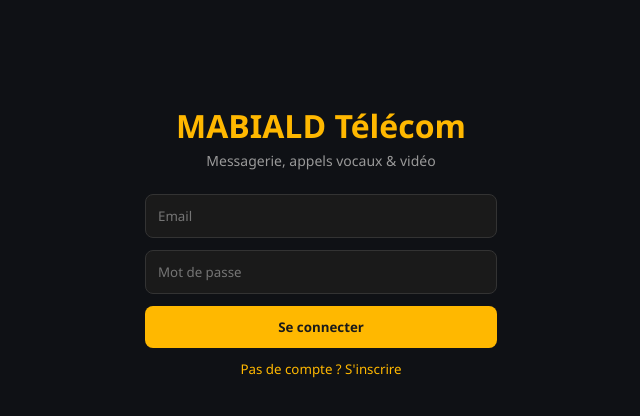
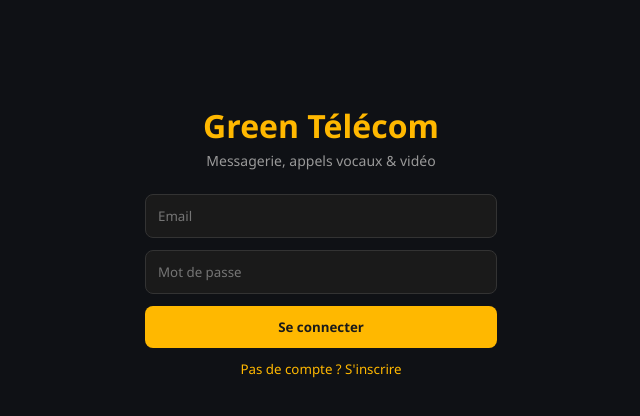
Before and after one commit to soldholding-hash/mabiald-telecom, a React (Vite) app in the folder frontend/: page / in a window 1280 px wide. Shown: the top 416 px of the page, without its empty margins (319-959 px from the left). Built offline with nearby package versions, Linux system fonts and the light colour scheme.

Commit message:
Renommage: MABIALD Telecom devient Green Telecom

```diff
--- a/frontend/index.html
+++ b/frontend/index.html
@@ -7,7 +7,7 @@
     <meta name="apple-mobile-web-app-capable" content="yes" />
     <meta name="apple-mobile-web-app-status-bar-style" content="black-translucent" />
     <meta name="theme-color" content="#0f1115" />
-    <title>MABIALD Telecom</title>
+    <title>Green Telecom</title>
   </head>
   <body>
     <div id="root"></div>
--- a/frontend/src/components/AdminPanel.jsx
+++ b/frontend/src/components/AdminPanel.jsx
@@ -187,7 +187,7 @@ export default function AdminPanel({ onBack }) {
                   onChange={(e) =>
                     setPhoneInputs((prev) => ({ ...prev, [p.id]: e.target.value }))
                   }
-                  placeholder="Numéro MABIALD à attribuer"
+                  placeholder="Numéro Green à attribuer"
                 />
               </div>
               <div className="admin-actions">
--- a/frontend/src/components/Auth.jsx
+++ b/frontend/src/components/Auth.jsx
@@ -37,7 +37,7 @@ export default function Auth({ onAuth }) {
         }
         if (!data.session) {
           setInfo(
-            "Compte créé. Vérifie ta boîte mail pour confirmer ton adresse, puis attends la validation de ton inscription par MABIALD Télécom avant de pouvoir te connecter."
+            "Compte créé. Vérifie ta boîte mail pour confirmer ton adresse, puis attends la validation de ton inscription par Green Télécom avant de pouvoir te connecter."
           );
           setMode("login");
         } else {
@@ -57,7 +57,7 @@ export default function Auth({ onAuth }) {
 
   return (
     <div className="auth-screen">
-      <h1>MABIALD Télécom</h1>
+      <h1>Green Télécom</h1>
       <p className="tagline">Messagerie, appels vocaux & vidéo</p>
       <form onSubmit={handleSubmit} className="auth-form">
         {mode === "signup" && (
--- a/frontend/src/components/MoneyQR.jsx
+++ b/frontend/src/components/MoneyQR.jsx
@@ -51,7 +51,7 @@ export default function MoneyQR({ profile, onScanResult, onClose }) {
   return (
     <div className="money-transfer-overlay">
       <div className="money-transfer-form qr-modal">
-        <h3>Mabiald Money QR</h3>
+        <h3>Green Money QR</h3>
         <div className="admin-tabs">
           <button
             className={`admin-tab ${tab === "receive" ? "active" : ""}`}
@@ -70,7 +70,7 @@ export default function MoneyQR({ profile, onScanResult, onClose }) {
         {tab === "receive" && (
           <div className="qr-receive-box">
             {qrDataUrl ? (
-              <img src={qrDataUrl} alt="Mon QR code Mabiald Money" className="qr-image" />
+              <img src={qrDataUrl} alt="Mon QR code Green Money" className="qr-image" />
             ) : (
               <p className="empty">Génération du code...</p>
             )}
@@ -83,7 +83,7 @@ export default function MoneyQR({ profile, onScanResult, onClose }) {
           <div className="qr-scan-box">
             <div id={scannerElId} className="qr-scanner-frame" />
             {scanError && <p className="error">{scanError}</p>}
-            <p className="pending-text">Vise le QR code Mabiald Money du bénéficiaire.</p>
+            <p className="pending-text">Vise le QR code Green Money du bénéficiaire.</p>
           </div>
         )}
 
--- a/frontend/src/components/MoneyWallet.jsx
+++ b/frontend/src/components/MoneyWallet.jsx
@@ -537,7 +537,7 @@ export default function MoneyWallet({ profile, onBalanceChange }) {
               <div className="money-tx-info">
                 <span className="money-tx-name">
                   {isCredit
-                    ? "Crédit MABIALD Télécom"
+                    ? "Crédit Green Télécom"
                     : other?.full_name || other?.phone_number || "Utilisateur"}
                 </span>
                 {t.note && <span className="money-tx-note">{t.note}</span>}
--- a/frontend/src/components/PendingApproval.jsx
+++ b/frontend/src/components/PendingApproval.jsx
@@ -7,14 +7,14 @@ export default function PendingApproval({ profile }) {
 
   return (
     <div className="auth-screen">
-      <h1>MABIALD Télécom</h1>
+      <h1>Green Télécom</h1>
       <div className="pending-box">
         <p className="pending-icon">⏳</p>
         <p className="pending-title">Inscription en attente de validation</p>
         <p className="pending-text">
           Merci {profile?.full_name || ""}, ton compte a été créé avec succès.
           Notre équipe vérifie actuellement tes informations et t'attribuera bientôt
-          ton numéro MABIALD Télécom. Tu recevras un accès complet dès validation.
+          ton numéro Green Télécom. Tu recevras un accès complet dès validation.
         </p>
       </div>
       <button className="link-btn" onClick={handleLogout}>Se déconnecter</button>
--- a/frontend/src/components/PinSetup.jsx
+++ b/frontend/src/components/PinSetup.jsx
@@ -43,7 +43,7 @@ export default function PinSetup({ profile, onDone }) {
       <p className="pending-icon">🔒</p>
       <h2>Configure ton code PIN</h2>
       <p className="pending-text">
-        Ce code à 4 chiffres protège tes transactions Mabiald Money.
+        Ce code à 4 chiffres protège tes transactions Green Money.
         Tu devras le saisir à chaque envoi d'argent.
       </p>
       <form onSubmit={handleSubmit} className="auth-form">
--- a/frontend/src/components/SubscriptionGate.jsx
+++ b/frontend/src/components/SubscriptionGate.jsx
@@ -21,7 +21,7 @@ export default function SubscriptionGate({ profile, onActivated, onGoToMoney })
     if (rpcError) {
       setError(
         rpcError.message.includes("Solde insuffisant")
-          ? "Solde insuffisant. Recharge ton compte Mabiald Money."
+          ? "Solde insuffisant. Recharge ton compte Green Money."
           : rpcError.message
       );
       return;
@@ -35,7 +35,7 @@ export default function SubscriptionGate({ profile, onActivated, onGoToMoney })
       <p className="pending-title">Abonnement requis</p>
       <p className="pending-text">
         Pour passer des appels et envoyer des messages, active ton abonnement mensuel
-        MABIALD Télécom à {formatAmount(PRICE)}, prélevé sur ton solde Mabiald Money.
+        Green Télécom à {formatAmount(PRICE)}, prélevé sur ton solde Green Money.
       </p>
       <p className="money-my-number">Ton solde actuel : {formatAmount(profile?.balance || 0)}</p>
       {error && <p className="error">{error}</p>}
--- a/frontend/src/style.css
+++ b/frontend/src/style.css
@@ -470,7 +470,7 @@ button, .contact-item, .call-history-item, .keypad-key, .bottom-nav-item {
   cursor: pointer;
 }
 
-/* --- Mabiald Money --- */
+/* --- Green Money --- */
 .money-wallet {
   display: flex;
   flex-direction: column;
@@ -697,7 +697,7 @@ button, .contact-item, .call-history-item, .keypad-key, .bottom-nav-item {
   font-weight: bold;
 }
 
-/* --- QR Code Mabiald Money --- */
+/* --- QR Code Green Money --- */
 .qr-modal {
   max-width: 340px;
 }
```
Also changed, not shown: 2 other files (tests, documents, lock files or other folders).
